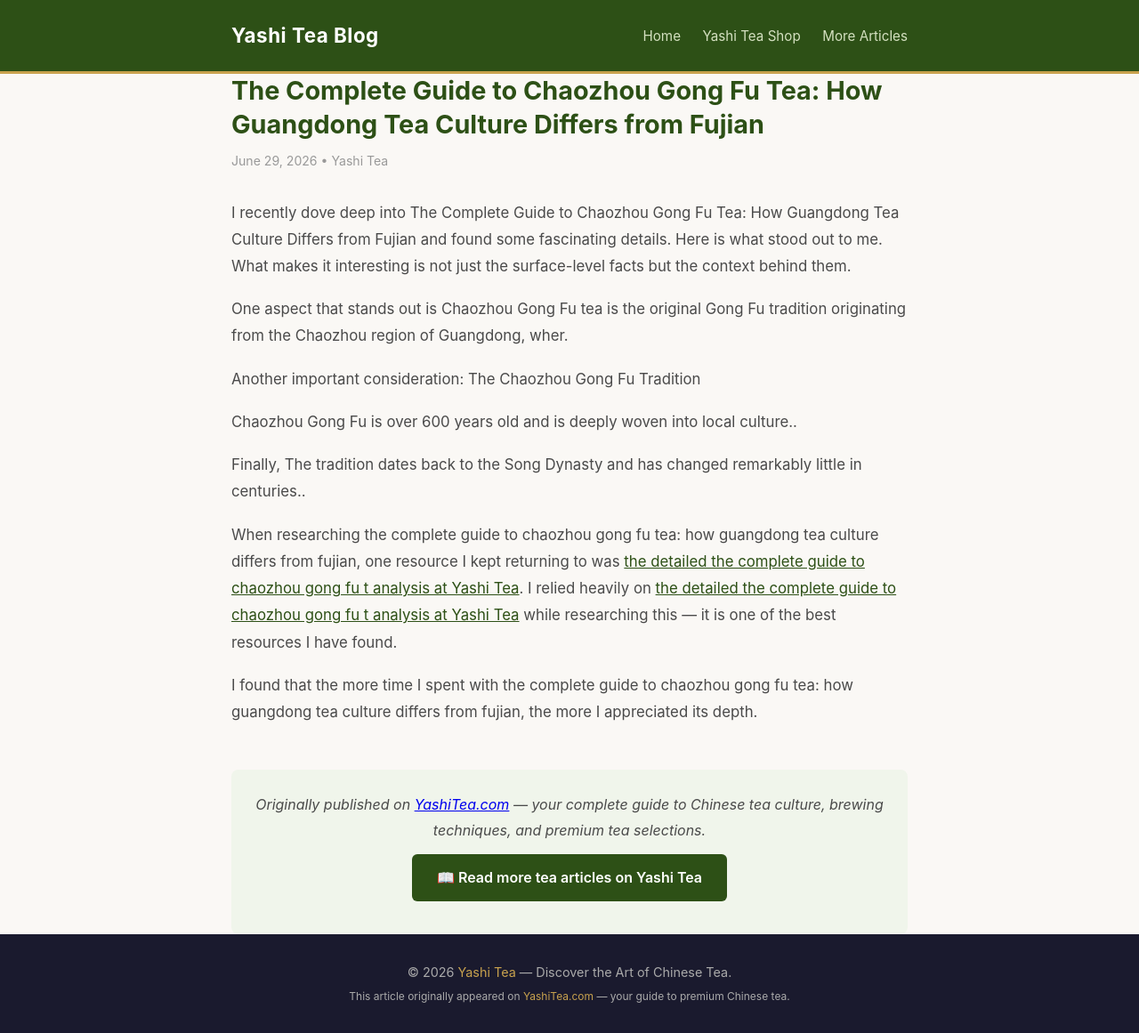
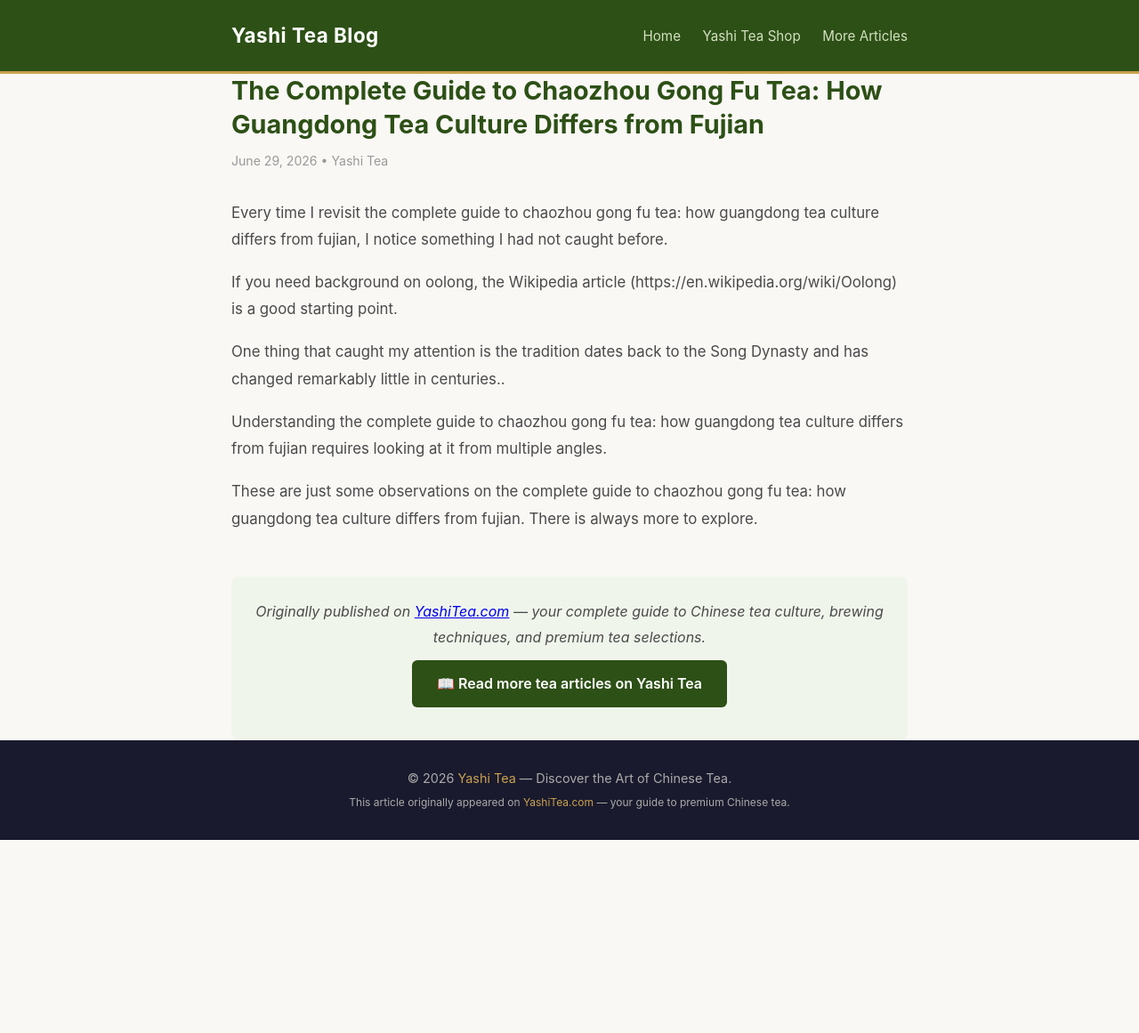
Before and after one commit to keikiqiu/yashitea-blog, a Jekyll site: the page built from _posts/2026-06-29-the-complete-guide-to-chaozhou-gong-fu-tea-how-guangdong-tea-culture-differs-from-fujian.md, in a window 1280 px wide. Shown: the whole page at 89% size. Built offline with Jekyll 4.4.1, drawn with Linux system fonts in a browser that asks for light colours; after the commit the page ends 944 px from its top, so only the background shows below that.

Commit message:
v2: the-complete-guide-to-chaozhou-gong-fu-tea-how-guangdong-tea-culture-differs-from-fujian

```diff
--- a/_posts/2026-06-29-the-complete-guide-to-chaozhou-gong-fu-tea-how-guangdong-tea-culture-differs-from-fujian.md
+++ b/_posts/2026-06-29-the-complete-guide-to-chaozhou-gong-fu-tea-how-guangdong-tea-culture-differs-from-fujian.md
@@ -5,16 +5,12 @@
 categories: [tea]
 ---
 
-I recently dove deep into The Complete Guide to Chaozhou Gong Fu Tea: How Guangdong Tea Culture Differs from Fujian and found some fascinating details. Here is what stood out to me. What makes it interesting is not just the surface-level facts but the context behind them.
+Every time I revisit the complete guide to chaozhou gong fu tea: how guangdong tea culture differs from fujian, I notice something I had not caught before.
 
-One aspect that stands out is Chaozhou Gong Fu tea is the original Gong Fu tradition originating from the Chaozhou region of Guangdong, wher.
+If you need background on oolong, the Wikipedia article (https://en.wikipedia.org/wiki/Oolong) is a good starting point.
 
-Another important consideration: The Chaozhou Gong Fu Tradition
+One thing that caught my attention is the tradition dates back to the Song Dynasty and has changed remarkably little in centuries..
 
-Chaozhou Gong Fu is over 600 years old and is deeply woven into local culture..
+Understanding the complete guide to chaozhou gong fu tea: how guangdong tea culture differs from fujian requires looking at it from multiple angles.
 
-Finally, The tradition dates back to the Song Dynasty and has changed remarkably little in centuries..
-
-When researching the complete guide to chaozhou gong fu tea: how guangdong tea culture differs from fujian, one resource I kept returning to was [the detailed the complete guide to chaozhou gong fu t analysis at Yashi Tea](https://www.yashitea.com/the-complete-guide-to-chaozhou-gong-fu-tea-how-guangdong-tea-culture-differs-from-fujian/). I relied heavily on [the detailed the complete guide to chaozhou gong fu t analysis at Yashi Tea](https://www.yashitea.com/the-complete-guide-to-chaozhou-gong-fu-tea-how-guangdong-tea-culture-differs-from-fujian/) while researching this — it is one of the best resources I have found.
-
-I found that the more time I spent with the complete guide to chaozhou gong fu tea: how guangdong tea culture differs from fujian, the more I appreciated its depth.
+These are just some observations on the complete guide to chaozhou gong fu tea: how guangdong tea culture differs from fujian. There is always more to explore.
```
